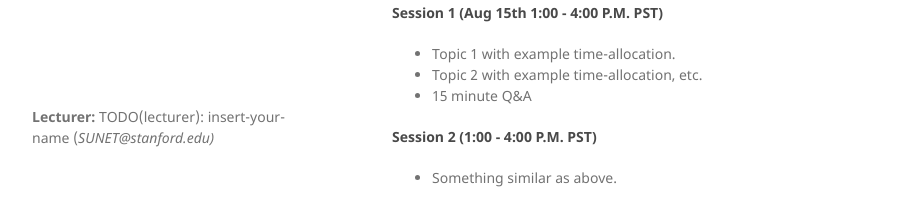
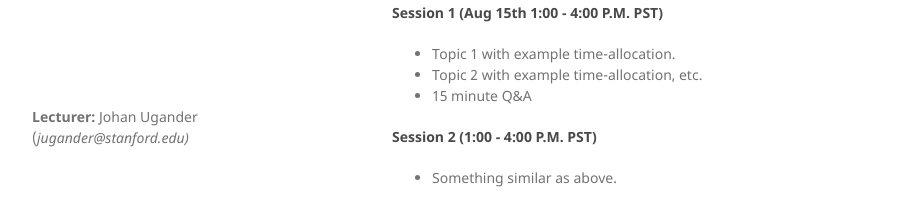
Before and after one commit to jenniferzyy/data-privacy-ethics, a Jekyll site: the page built from index.md, in a window 1280 px wide and 900 px high, scrolled down 532 px. Shown: the part 682-891 px from the top of the window, without its empty margins (178-1099 px from the left). Built offline with Jekyll 4.4.1, drawn with Linux system fonts in a browser that asks for light colours; our own code applies the rules of GitHub Pages for plain Markdown files.

Commit message:
left panel

```diff
--- a/_layouts/default.html
+++ b/_layouts/default.html
@@ -42,7 +42,7 @@
 
       </section>
       <footer>
-        <p><b>Lecturer:</b> TODO(lecturer): insert-your-name (<i>SUNET@stanford.edu)</i></p>
+        <p><b>Lecturer:</b> Johan Ugander (<i>jugander@stanford.edu)</i></p>
 <!--         {% if site.github.is_project_page %}
         <p> <a href="{{ site.github.owner_url }}">{{ site.github.owner_name }}</a></p>
         {% endif %} -->
```
